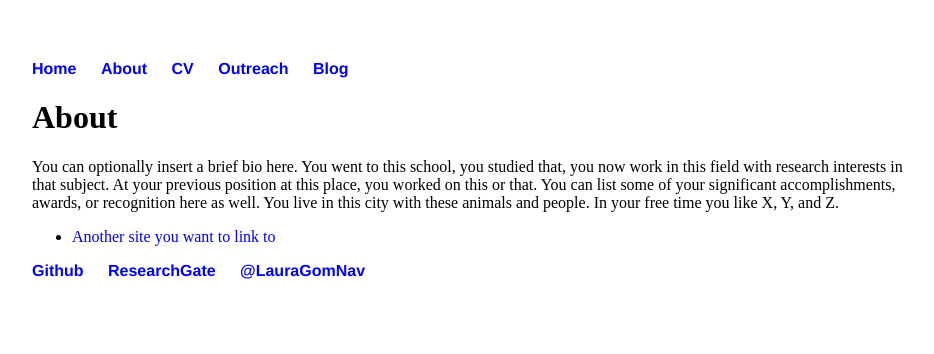
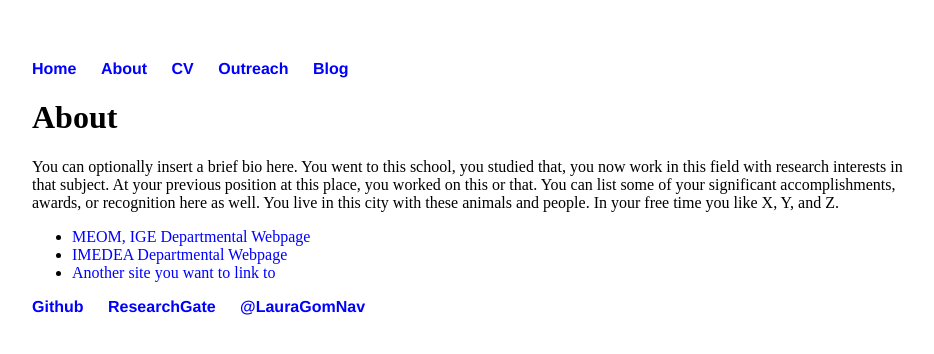
Before and after one commit to LauraGomezNavarro/LauraGomezNavarro.github.io, a Jekyll site: the page built from about/index.html, in a window 1280 px wide. Shown: the top 354 px of the page, without its empty margins (160-1094 px from the left). Built offline with Jekyll 4.4.1, drawn with Linux system fonts in a browser that asks for light colours.

Commit message:
Update index.html

```diff
--- a/about/index.html
+++ b/about/index.html
@@ -8,6 +8,8 @@
 			<p>You can optionally insert a brief bio here. You went to this school, you studied that, you now work in this field with research interests in that subject. At your previous position at this place, you worked on this or that. You can list some of your significant accomplishments, awards, or recognition here as well. You live in this city with these animals and people. In your free time you like X, Y, and Z.</p>
 
 			<ul class="contacts">
+				<li><a href="http://meom-group.github.io/">MEOM, IGE Departmental Webpage</a></li>
+				<li><a href="http://imedea.uib-csic.es/">IMEDEA Departmental Webpage</a></li>
 				<li><a href="#">Another site you want to link to</a></li>
 				</ul>
 		</div>
```
